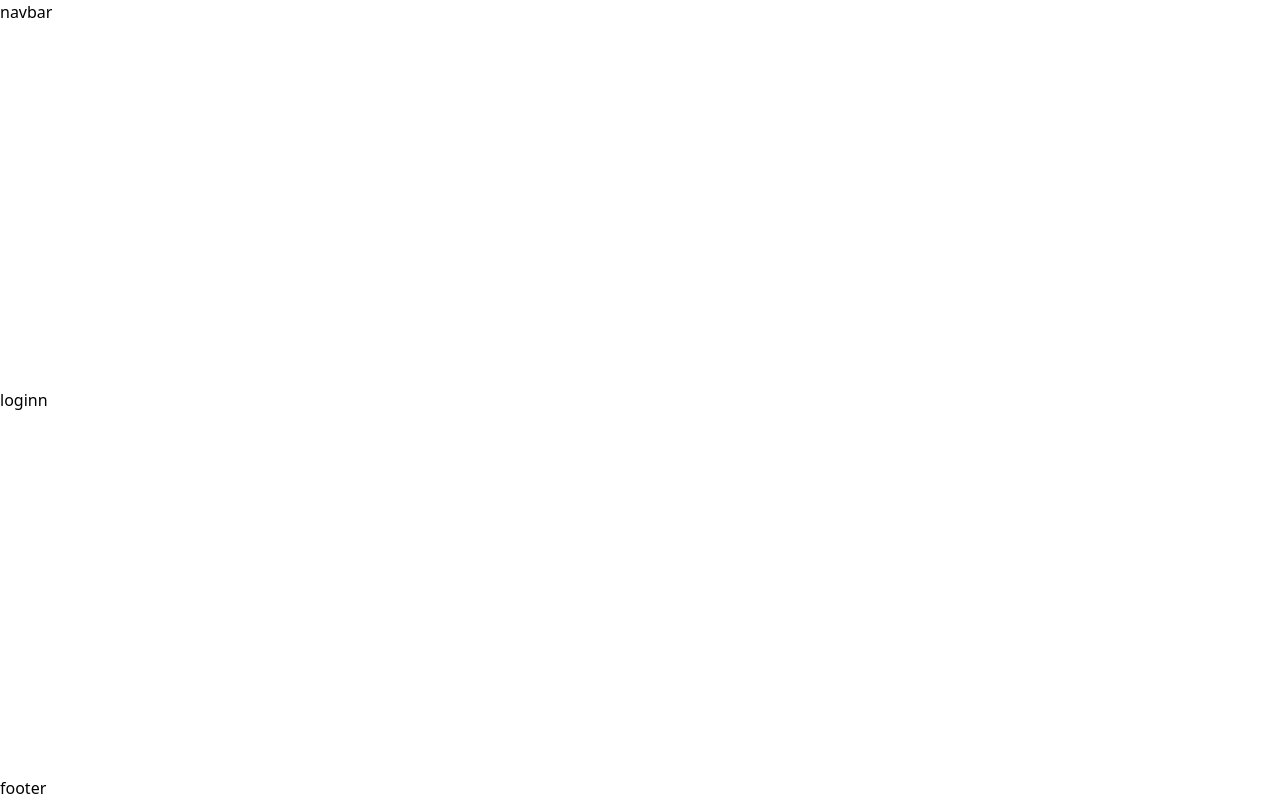
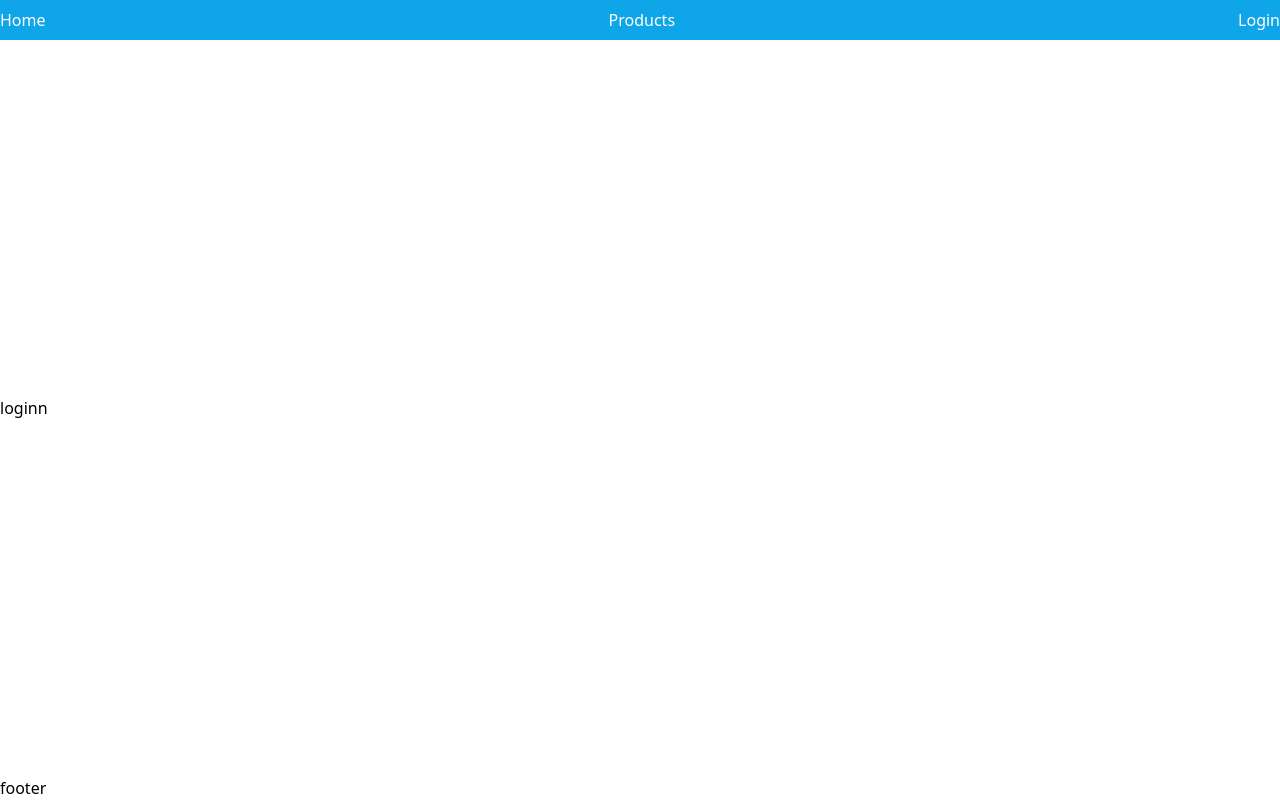
Before and after one commit to mesu-ai/next-authenticate-app, a Next.js app: page / in a window 1280 px wide. Built offline with nearby package versions, Linux system fonts and the light colour scheme.

Commit message:
Update next-auth-nav

```diff
--- a/src/layout/Layout.jsx
+++ b/src/layout/Layout.jsx
@@ -5,9 +5,11 @@ import Main from './main/Main';
 
 const Layout = ({ children }) => {
   return (
-    <div className='container mx-auto min-h-screen flex flex-col justify-between'>
+    <div className='min-h-screen flex flex-col justify-between'>
       <Header />
-      <Main>{children}</Main>
+      <div className='container mx-auto'>
+        <Main>{children}</Main>
+      </div>
       <Footer />
     </div>
   );
--- a/src/layout/header/Header.jsx
+++ b/src/layout/header/Header.jsx
@@ -1,9 +1,20 @@
 import React from 'react';
+
+const headerRoutes=[
+  {name:'Home',pathName:'/'},
+  {name:'Products',pathName:'/products'},
+  {name:'Login',pathName:'/login'},
+  // {name:'Product Update',pathName:'/product-update'},
+]
 
 const Header = () => {
   return (
-    <nav>
-      navbar
+    <nav className='bg-sky-500 text-white py-2'>
+     <ul className='container mx-auto flex justify-between'>
+      {headerRoutes.map((item,index)=>
+       <li key={index}>{item?.name}</li>
+      )}
+     </ul>
     </nav>
   );
 };
```
Also changed, not shown: .eslintrc.json, 1 other file (tests, documents, lock files or other folders).
